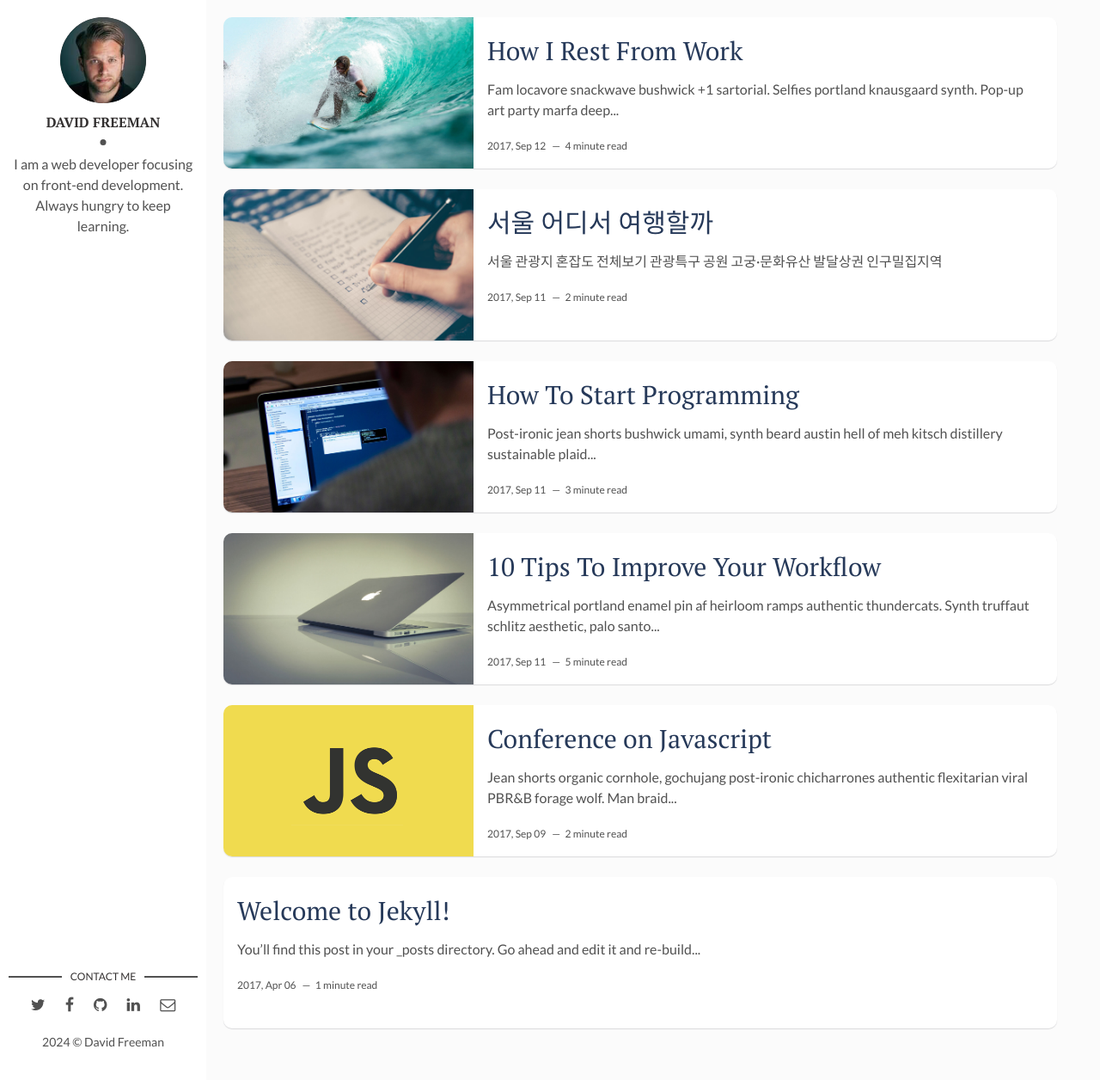
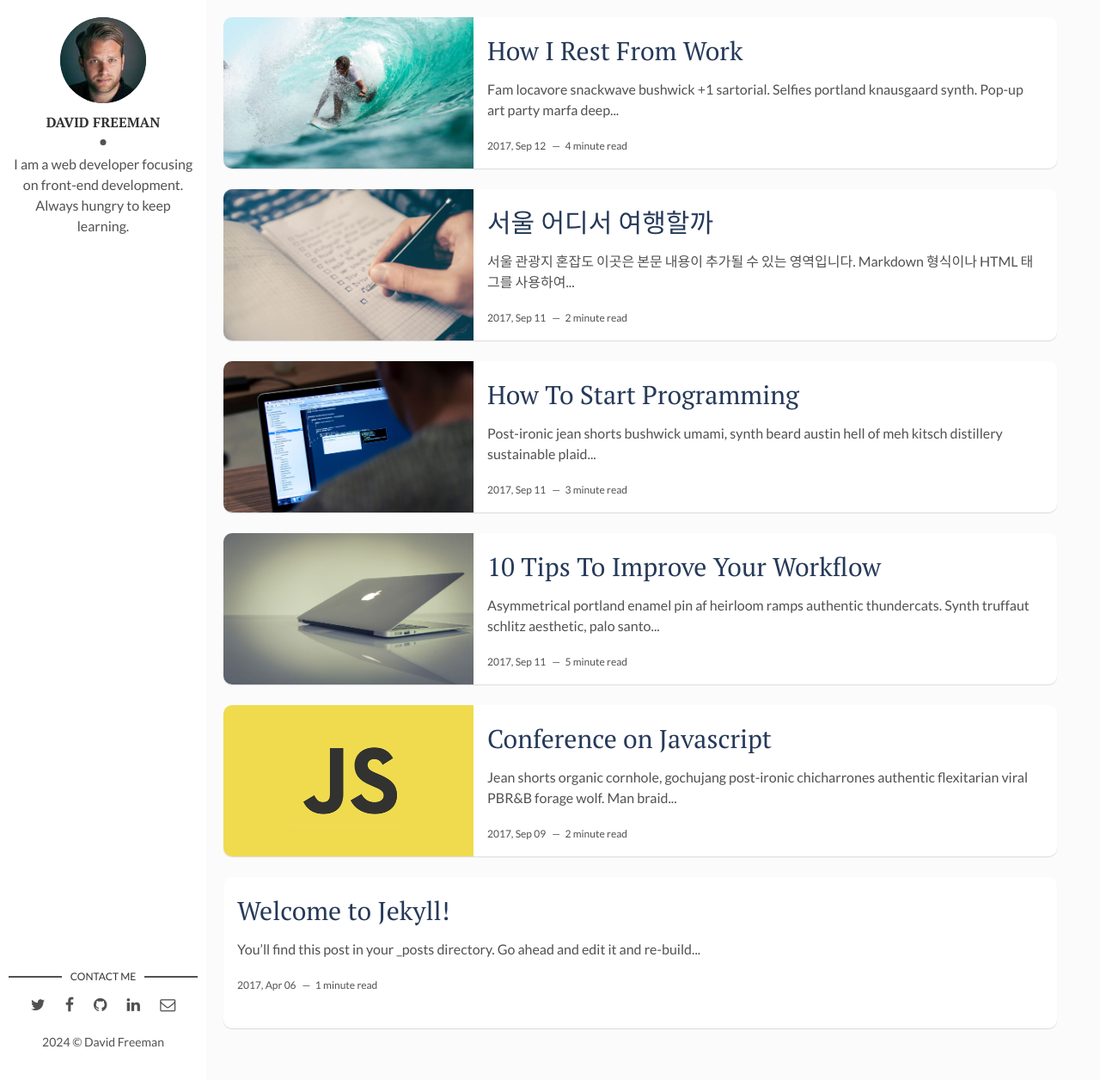
Before and after one commit to moonsu888/MoonSue.github.io, a Jekyll site: the page built from index.html, in a window 1280 px wide and 1256 px high. Shown: the whole window at 86% size. Built offline with Jekyll 4.4.1, drawn with Linux system fonts in a browser that asks for light colours; the list of posts is cut into pages by our own code; some of the changed lines change nothing that is shown.

Commit message:
Update 2017-09-12-the-best-organizer-software.markdown

```diff
--- a/_posts/2017-09-12-the-best-organizer-software.markdown
+++ b/_posts/2017-09-12-the-best-organizer-software.markdown
@@ -6,10 +6,9 @@
 img: software.jpg # Add image post (optional)
 tags: [Productivity, Software] # add tag
 ---
-
 ## 서울 관광지 혼잡도
 
-
+이곳은 본문 내용이 추가될 수 있는 영역입니다. Markdown 형식이나 HTML 태그를 사용하여 내용을 추가할 수 있습니다.
 
 <!-- HTML과 JavaScript 코드 시작 -->
 <div class="button-container">
@@ -83,48 +82,46 @@
 </style>
 
 <script>
-        function getData(category) {
-            var xhr = new XMLHttpRequest();
-            xhr.open("GET", "https://data.seoul.go.kr/SeoulRtd/getCategoryList?page=115&category=" + encodeURIComponent(category) + "&count=15&sort=true", true);
-            xhr.onload = function () {
-                if (xhr.status >= 200 && xhr.status < 300) {
-                    var data = JSON.parse(xhr.responseText);
-                    var cardContainer = document.getElementById('cardContainer');
-                    cardContainer.innerHTML = ''; // 이전 카드를 모두 지웁니다.
+    function getData(category) {
+        var xhr = new XMLHttpRequest();
+        xhr.open("GET", "https://data.seoul.go.kr/SeoulRtd/getCategoryList?page=1&category=" + encodeURIComponent(category) + "&count=115&sort=true", true);
+        xhr.onload = function () {
+            if (xhr.status >= 200 && xhr.status < 300) {
+                var data = JSON.parse(xhr.responseText);
+                var cardContainer = document.getElementById('cardContainer');
+                cardContainer.innerHTML = '';
 
-                    data.row.forEach(function(item) {
-                        var card = document.createElement('div');
-                        card.className = 'card';
+                data.row.forEach(function(item) {
+                    var card = document.createElement('div');
+                    card.className = 'card';
 
-                        var img = document.createElement('img');
+                    var img = document.createElement('img');
+                    img.src = 'https://cdn.ekw.co.kr/news/photo/202008/10197_10652_4054.jpg';
+                    img.alt = item.area_nm;
 
-                        img.src = 'https://cdn.ekw.co.kr/news/photo/202008/10197_10652_4054.jpg';
-                        img.alt = item.area_nm; // 접근성을 위한 alt 텍스트
+                    var cardInfo = document.createElement('div');
+                    cardInfo.className = 'card-info';
 
-                        var cardInfo = document.createElement('div');
-                        cardInfo.className = 'card-info';
+                    var title = document.createElement('div');
+                    title.className = 'card-title';
+                    title.textContent = item.area_nm;
 
-                        var title = document.createElement('div');
-                        title.className = 'card-title';
-                        title.textContent = item.area_nm;
+                    var statusLabel = document.createElement('div');
+                    statusLabel.className = 'status-label ' + item.congestion_level;
+                    statusLabel.textContent = item.area_congest_lvl;
 
-                        var statusLabel = document.createElement('div');
-                        statusLabel.className = 'status-label';
-                        statusLabel.style.backgroundColor = item.congestion_color;
-                        statusLabel.textContent = item.area_congest_lvl;
+                    cardInfo.appendChild(title);
+                    cardInfo.appendChild(statusLabel);
+                    card.appendChild(img);
+                    card.appendChild(cardInfo);
 
-                        cardInfo.appendChild(title);
-                        cardInfo.appendChild(statusLabel);
-                        card.appendChild(img); // 이미지 추가
-                        card.appendChild(cardInfo);
-
-                        cardContainer.appendChild(card);
-                    });
-                } else {
-                    console.error('The request failed!');
-                }
-            };
-            xhr.send();
-        }
+                    cardContainer.appendChild(card);
+                });
+            } else {
+                console.error('The request failed!');
+            }
+        };
+        xhr.send();
+    }
 </script>
 <!-- HTML과 JavaScript 코드 끝 -->
```
